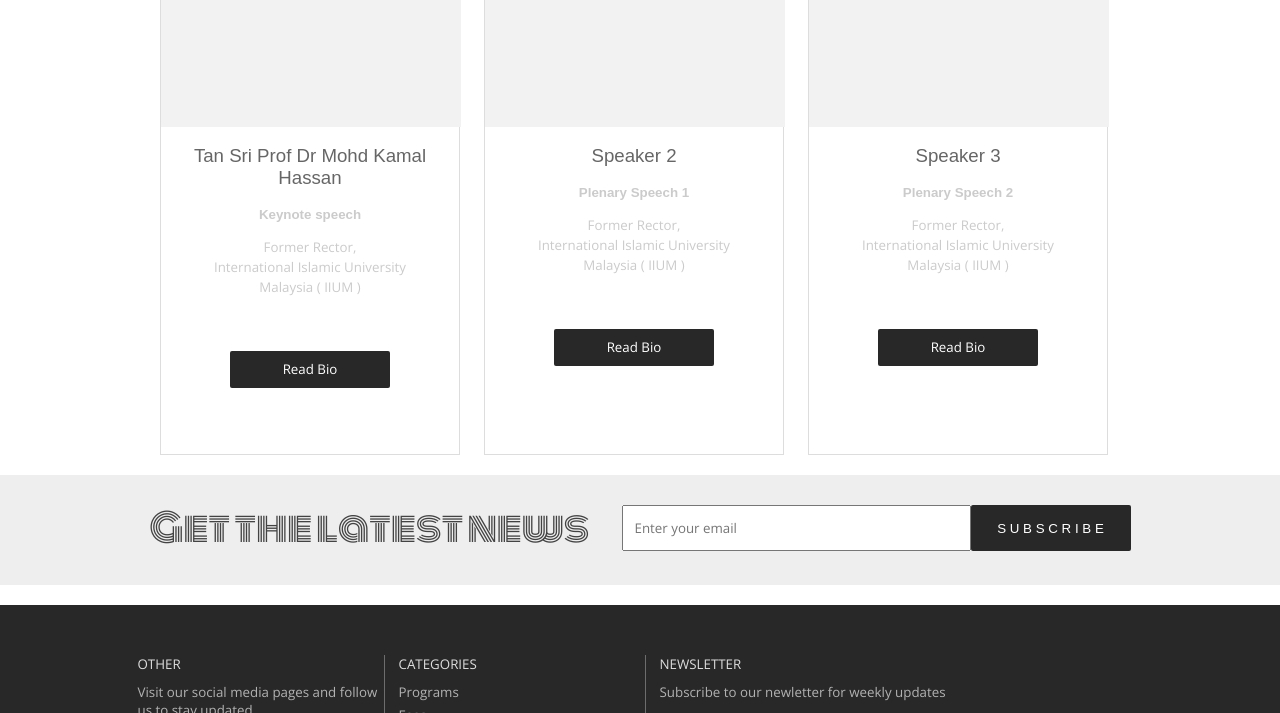
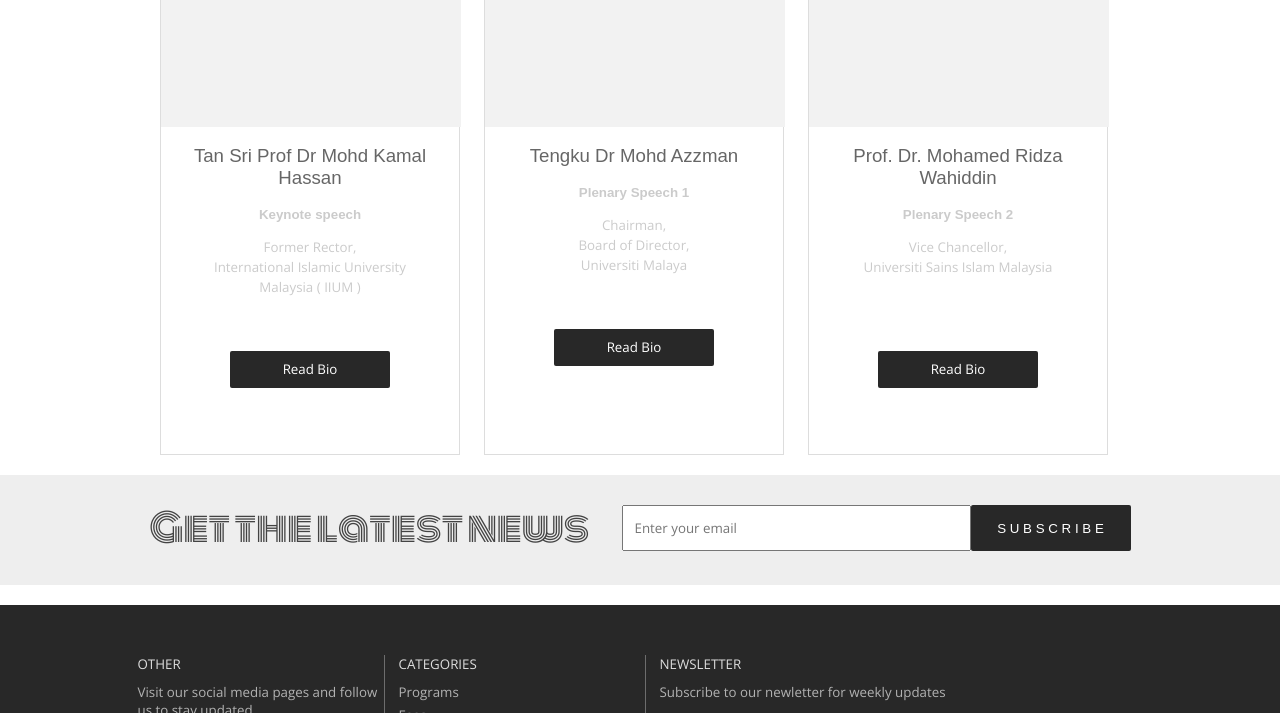
Before and after one commit to 1722279/Project-Web, a plain HTML site: page index.html in a window 1280 px wide. Shown: the part 1220-1933 px from the top of the page. Drawn offline with nearby package versions, Linux system fonts and the light colour scheme.

Commit message:
index: Add speaker details

```diff
--- a/index.html
+++ b/index.html
@@ -105,10 +105,10 @@
             </div>
             <div class="card">
                 <div class="imgcard"></div>
-                <span id="title">Speaker 2</span>
+                <span id="title">Tengku Dr Mohd Azzman</span>
                 <div class="desc">
                     <span id="subtitle"><b>Plenary Speech 1</b></span>
-                    <p>Former Rector,<br>International Islamic University Malaysia ( IIUM )</p>
+                    <p>Chairman,<br>Board of Director,<br>Universiti Malaya</p>
                 </div>
                 <div class="btn dark">
                     <span>Read Bio</span>
@@ -116,10 +116,10 @@
             </div>
             <div class="card">
                 <div class="imgcard"></div>
-                <span id="title">Speaker 3</span>
+                <span id="title">Prof. Dr. Mohamed Ridza Wahiddin</span>
                 <div class=="desc">
                     <span id="subtitle"><b>Plenary Speech 2</b></span>
-                    <p>Former Rector,<br>International Islamic University Malaysia ( IIUM )</p>
+                    <p>Vice Chancellor,<br>Universiti Sains Islam Malaysia</p>
                 </div>
                 <div class="btn dark">
                     <span>Read Bio</span>
```
